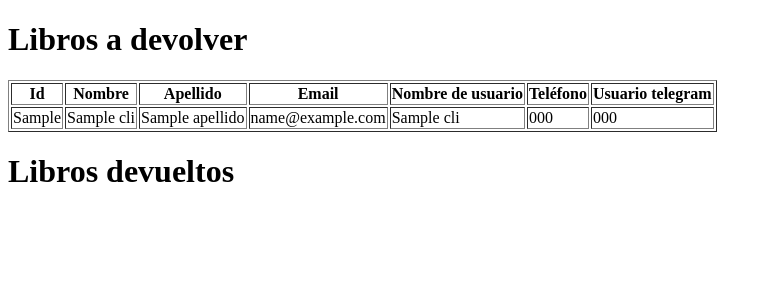
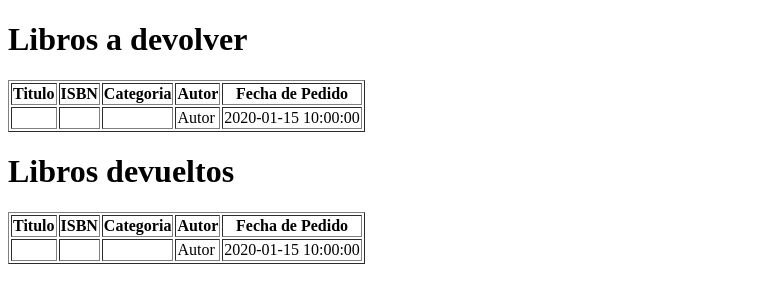
Before and after one commit to guillermodolan/tp-biblioteca-soporte, a Flask app: template templates/libros_cliente.html in a window 1280 px wide. Shown: the top 303 px of the page, without its empty margins (0-772 px from the left). Run offline with Flask 3, Linux system fonts and the light colour scheme; the template is opened without the code that fills it: most values are stand-ins (such as "Sample title", 1, 10 or a date in 2020); parts of the project's set-up code (start-up, migrations or seed data) failed here and were passed over.

Commit message:
WIP libros_cliente.html

```diff
--- a/templates/libros_cliente.html
+++ b/templates/libros_cliente.html
@@ -10,30 +10,56 @@
     <table border="1">
         <thead>
             <tr>
-                <th>Id</th>
-                <th>Nombre</th>
-                <th>Apellido</th>
-                <th>Email</th>
-                <th>Nombre de usuario</th>
-                <th>Teléfono</th>
-                <th>Usuario telegram</th>
+                <th>Titulo</th>
+                <th>ISBN</th>
+                <th>Categoria</th>
+                <th>Autor</th>
+                <th>Fecha de Pedido</th>
             </tr>
         </thead>
         <tbody>
-            {% for cli in aDevolverParam %}
+            {% for ped in aDevolverParam %}
+                <!-- Buscar la forma de usar funciones Python con Jinja2 -->
+                {% set lib = LibroLogic.get_one_libro(ped.id_libro) %}
+                {% set cat = CategoriaLogic.get_one_categoria(lib.id_categoria) %}
                 <tr>
-                    <td>{{cli.id_cliente}}</td>
-                    <td>{{cli.nombre}}</td>
-                    <td>{{cli.apellido}}</td>
-                    <td>{{cli.email}}</td>
-                    <td>{{cli.nombre_usuario}}</td>
-                    <td>{{cli.telefono}}</td>
-                    <td>{{cli.usuario_telegram}}</td>
+                    <td>{{lib.titulo}}</td>
+                    <td>{{lib.isbn}}</td>
+                    <td>{{cat.descripcion}}</td>
+                    <td>Autor</td>
+                    <td>{{ped.fecha}}</td>
                 </tr>
             {% endfor %}
         </tbody>
     </table>
-</div>
+    </div>
     <h1>Libros devueltos</h1>
+    <div>
+    <table border="1">
+        <thead>
+            <tr>
+                <th>Titulo</th>
+                <th>ISBN</th>
+                <th>Categoria</th>
+                <th>Autor</th>
+                <th>Fecha de Pedido</th>
+            </tr>
+        </thead>
+        <tbody>
+            {% for ped in devueltosParam %}
+                <!-- Buscar la forma de usar funciones Python con Jinja2 -->
+                {% set lib = LibroLogic.get_one_libro(ped.id_libro) %}
+                {% set cat = CategoriaLogic.get_one_categoria(lib.id_categoria) %}
+                <tr>
+                    <td>{{lib.titulo}}</td>
+                    <td>{{lib.isbn}}</td>
+                    <td>{{cat.descripcion}}</td>
+                    <td>Autor</td>
+                    <td>{{ped.fecha}}</td>
+                </tr>
+            {% endfor %}
+        </tbody>
+    </table>
+    </div>
 </body>
 </html>
```
